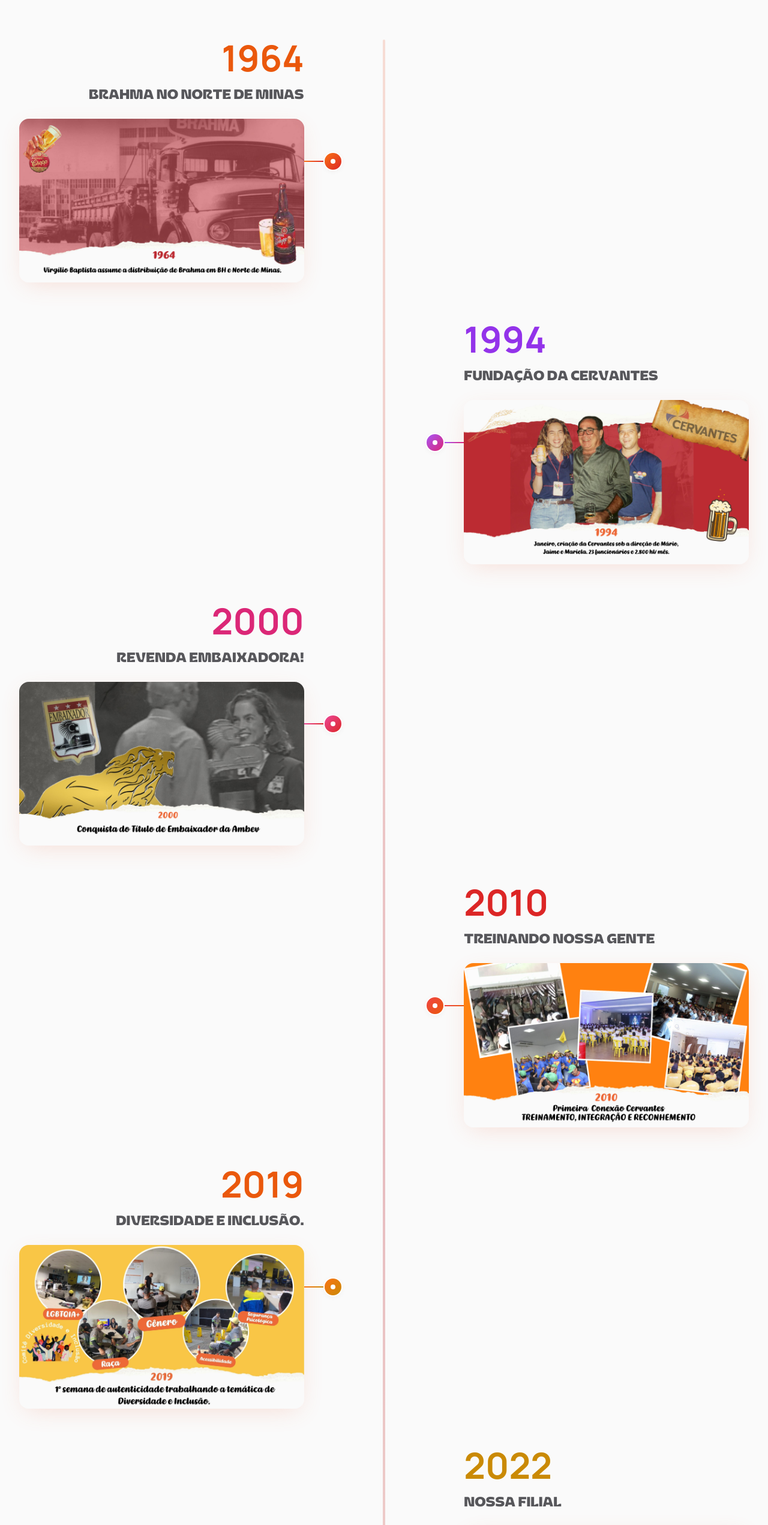
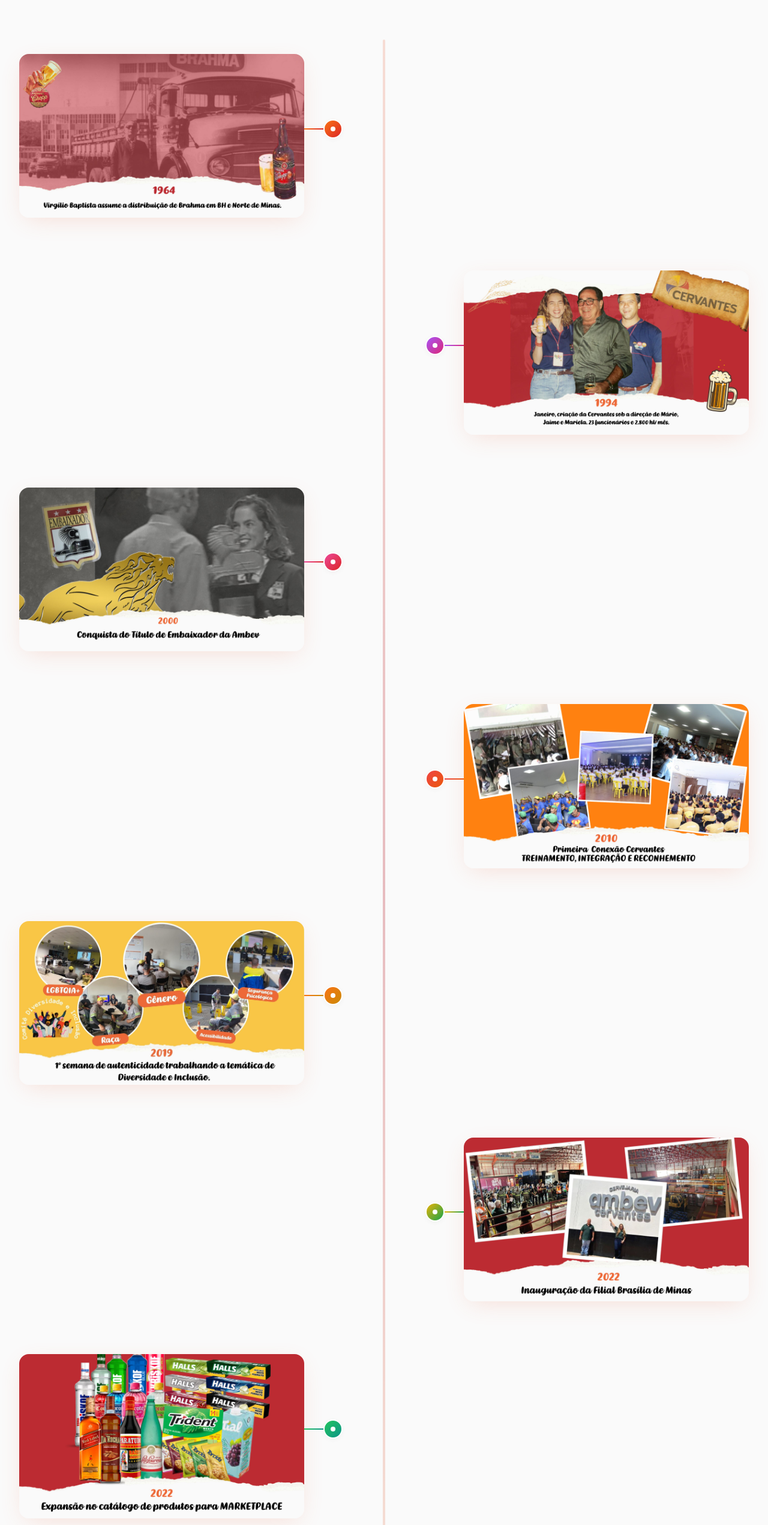
Before and after one commit to NandaLeal/SiteCorportivo, a React (Vite) app: page /quem-somos in a window 1280 px wide. Shown: the part 1347-3890 px from the top of the page at 60% size. Built offline with nearby package versions, Linux system fonts and the light colour scheme.

Commit message:
Update Timeline.tsx

```diff
--- a/src/components/Timeline.tsx
+++ b/src/components/Timeline.tsx
@@ -20,64 +20,48 @@ interface TimelineEvent {
 
 const timelineEvents: TimelineEvent[] = [
   {
-    year: "1964",
-    title: "Brahma no Norte de Minas",
     description: "Início das atividades como distribuidora de bebidas no Norte de Minas, com foco na qualidade e atendimento personalizado.",
     image: linhaDoTempo1,
     gradient: "from-orange-500 to-red-600",
     textColor: "text-orange-600"
   },
   {
-    year: "1994",
-    title: "Fundação da Cervantes",
     description: "Tornamo-nos representantes oficiais da Ambev, expandindo nosso portfólio com as principais marcas do mercado.",
     image: linhaDoTempo2,
     gradient: "from-purple-500 to-pink-600",
     textColor: "text-purple-600"
   },
   {
-    year: "2000",
-    title: "Revenda Embaixadora!",
     description: "Ampliação da área de cobertura para 30+ cidades, consolidando nossa presença no Norte de Minas Gerais.",
     image: linhaDoTempo3,
     gradient: "from-pink-500 to-red-600",
     textColor: "text-pink-600"
   },
   {
-    year: "2010",
-    title: "Treinando nossa Gente",
     description: "Investimento em tecnologia e logística, garantindo entregas mais eficientes e sustentáveis.",
     image: linhaDoTempo4,
     gradient: "from-red-500 to-orange-600",
     textColor: "text-red-600"
   },
   {
-    year: "2019",
-    title: "Diversidade e Inclusão.",
     description: "Conquista de importantes certificações, reforçando nosso compromisso com a excelência operacional.",
     image: linhaDoTempo5,
     gradient: "from-orange-500 to-yellow-600",
     textColor: "text-orange-600"
   },
   {
-    year: "2022",
-    title: "Nossa Filial",
     description: "Implementação de sistemas digitais avançados e plataformas online para melhor atendimento aos clientes.",
     image: linhaDoTempo6,
     gradient: "from-yellow-500 to-green-600",
     textColor: "text-yellow-600"
   },
   {
-    year: "2022",
-    title: "Nosso Marketplace",
     description: "Lançamento de iniciativas sustentáveis e projetos sociais, inspirando pessoas a fazer o bem.",
     image: linhaDoTempo7,
     gradient: "from-green-500 to-teal-600",
     textColor: "text-green-600"
   },
   {
-    year: "2024",
-    title: "30 Anos",
     description: "Lançamento de iniciativas sustentáveis e projetos sociais, inspirando pessoas a fazer o bem.",
     image: linhaDoTempo8,
     gradient: "from-green-500 to-teal-700",
```
